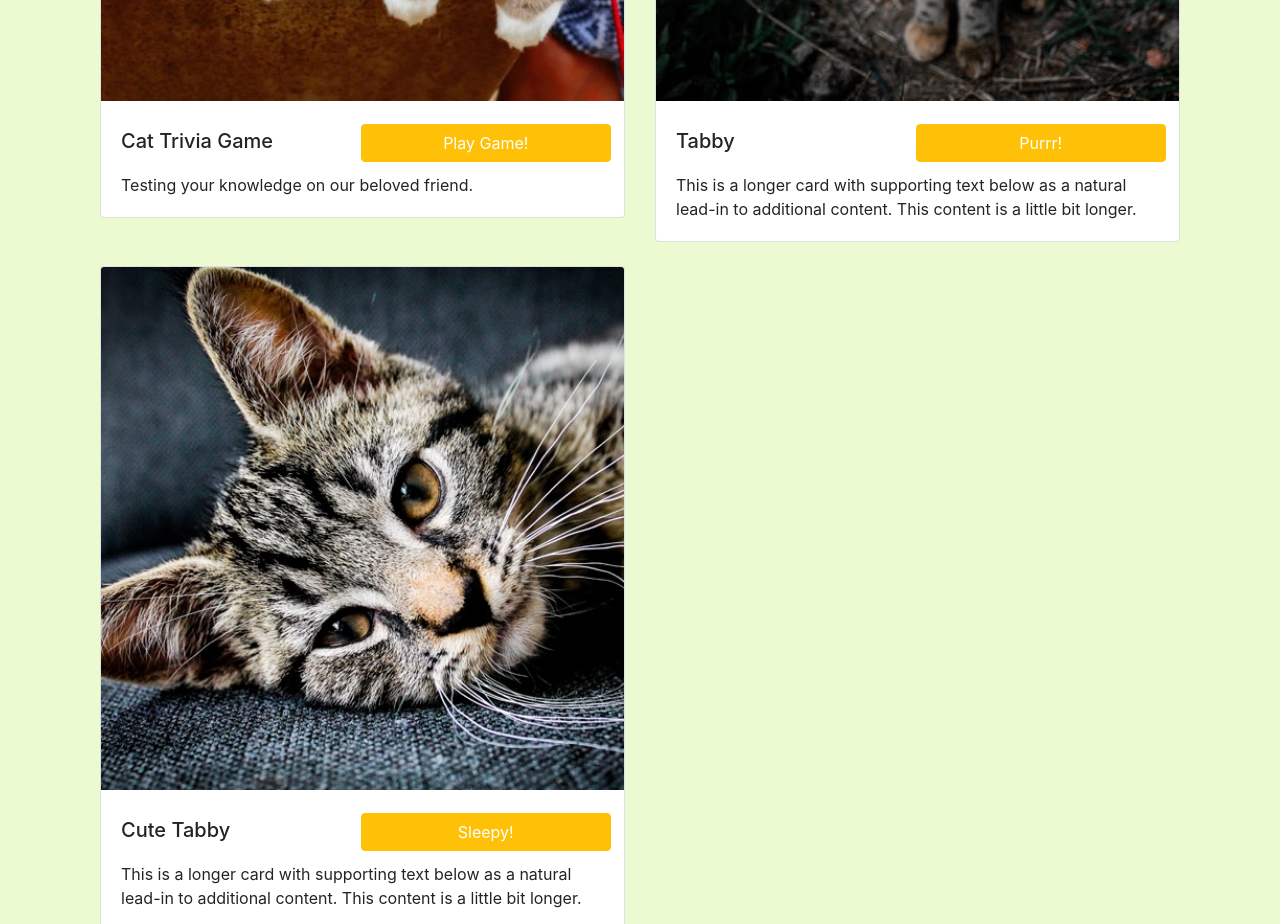
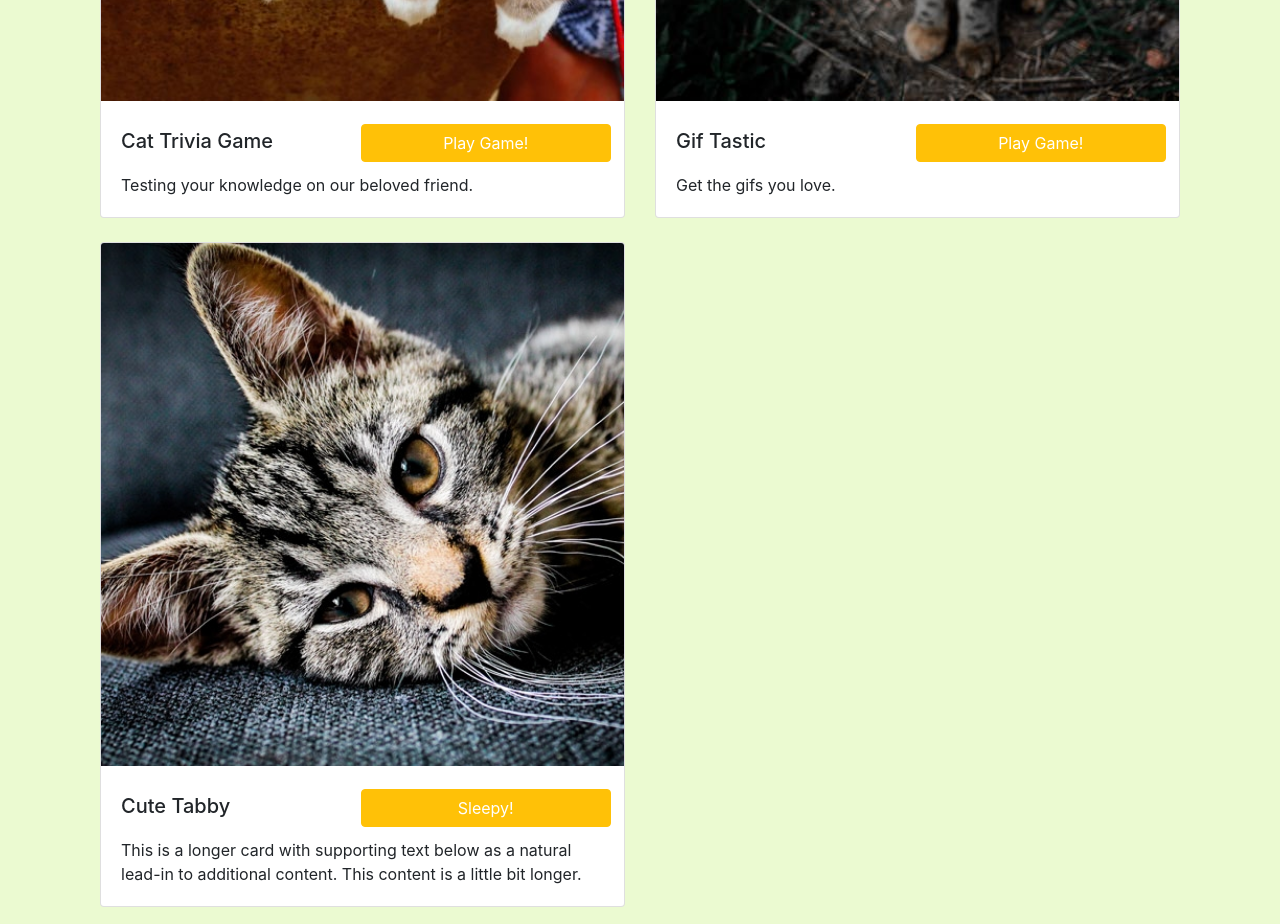
Before and after one commit to thuynguyen-nht/Bootstrap-Porfolio, a plain HTML site: page portfolio.html in a window 1280 px wide. Shown: the part 1300-2224 px from the top of the page. Drawn offline with nearby package versions, Linux system fonts and the light colour scheme.

Commit message:
update link for Gif Tastic

```diff
--- a/portfolio.html
+++ b/portfolio.html
@@ -85,12 +85,10 @@
                     <div class="card">
                         <img src="images/pexels-photo-500x500.jpeg" class="card-img-top" alt="Tabby">
                         <div class="row card-body">
-                            <h5 class="col card-title mt-2">Tabby</h5>
-                            <a href="#" class="col btn btn-warning text-white h3 mr-2 my-auto">Purrr!</a>
-                            <p class="col-12 card-text mt-2">This is a longer card with supporting text below as a
-                                natural
-                                lead-in
-                                to additional content. This content is a little bit longer.</p>
+                            <h5 class="col card-title mt-2">Gif Tastic</h5>
+                            <a href="https://thuynguyen-nht.github.io/Gif-Tastic/"
+                                class="col btn btn-warning text-white h3 mr-2 my-auto">Play Game!</a>
+                            <p class="col-12 card-text mt-2">Get the gifs you love.</p>
                         </div>
                     </div>
                 </div>
```
